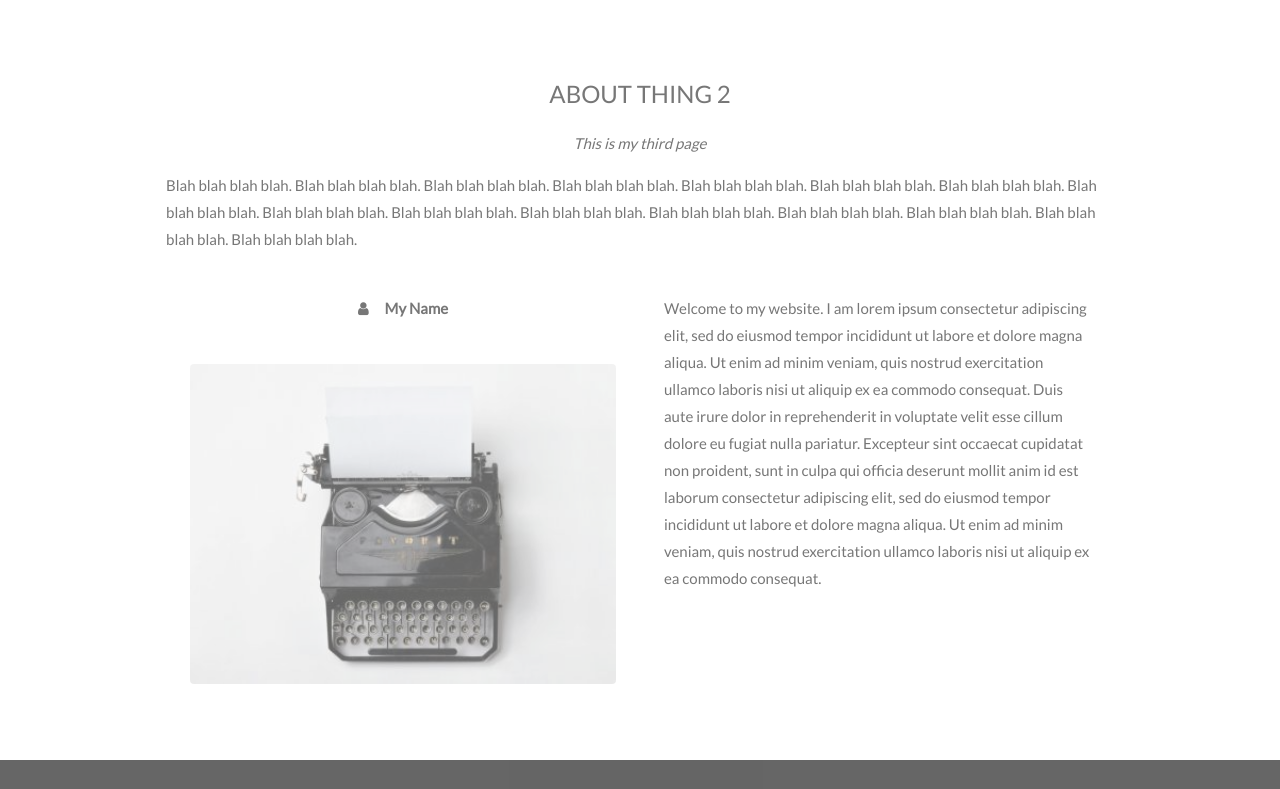
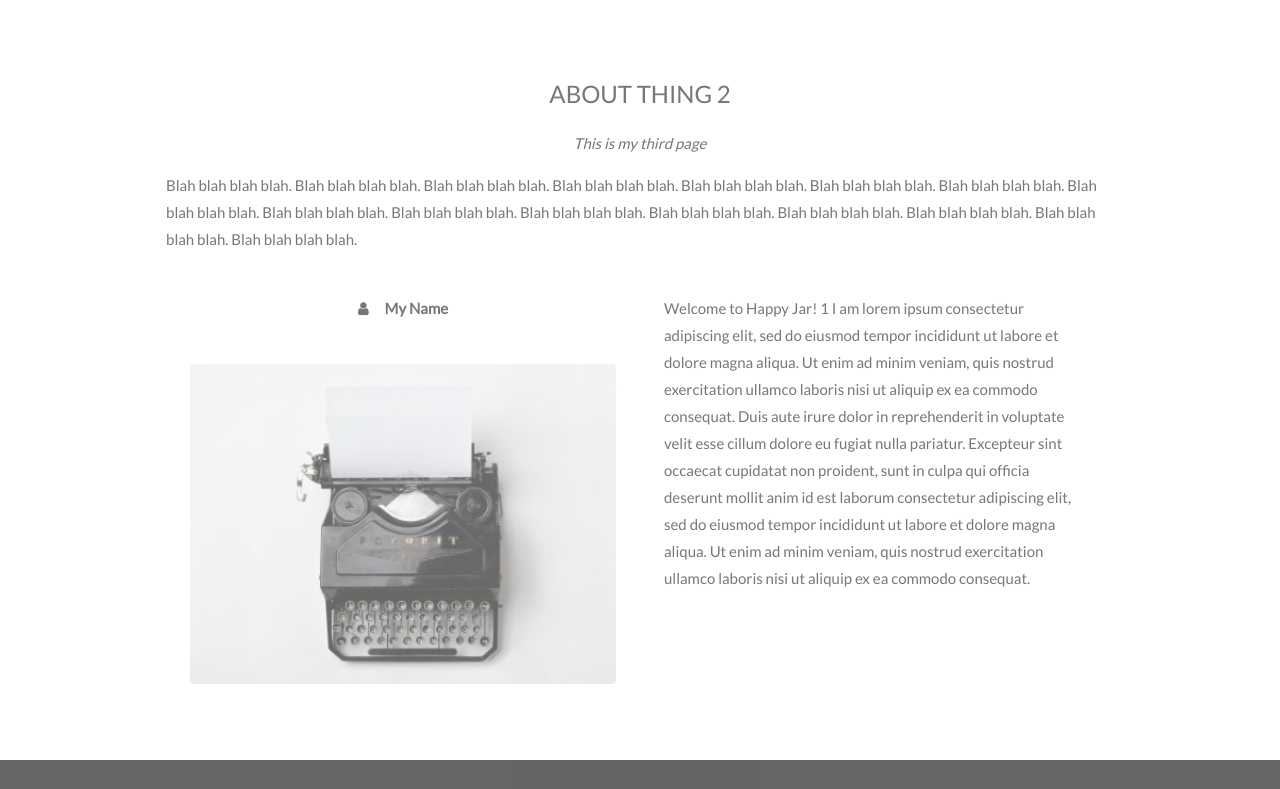
Before and after one commit to Peter-and-the-Gals/happyjar, a plain HTML site: page page3.html in a window 1280 px wide. Shown: the part 402-1191 px from the top of the page. Drawn offline with Linux system fonts and the light colour scheme.

Commit message:
Update page3.html

```diff
--- a/page3.html
+++ b/page3.html
@@ -58,7 +58,7 @@
 
     <!-- Hide this text on small devices -->
     <div class="w3-col m6 w3-hide-small w3-padding-large">
-      <p>Welcome to my website. I am lorem ipsum consectetur adipiscing elit, sed do eiusmod tempor incididunt ut labore et dolore magna aliqua. Ut enim ad minim veniam, quis nostrud exercitation ullamco laboris nisi ut aliquip ex ea commodo consequat. Duis aute irure
+      <p>Welcome to Happy Jar! 1 I am lorem ipsum consectetur adipiscing elit, sed do eiusmod tempor incididunt ut labore et dolore magna aliqua. Ut enim ad minim veniam, quis nostrud exercitation ullamco laboris nisi ut aliquip ex ea commodo consequat. Duis aute irure
         dolor in reprehenderit in voluptate velit esse cillum dolore eu fugiat nulla pariatur. Excepteur sint occaecat cupidatat non proident, sunt in culpa qui officia deserunt mollit anim id est laborum consectetur adipiscing elit, sed do eiusmod tempor
         incididunt ut labore et dolore magna aliqua. Ut enim ad minim veniam, quis nostrud exercitation ullamco laboris nisi ut aliquip ex ea commodo consequat.</p>
     </div>
```
